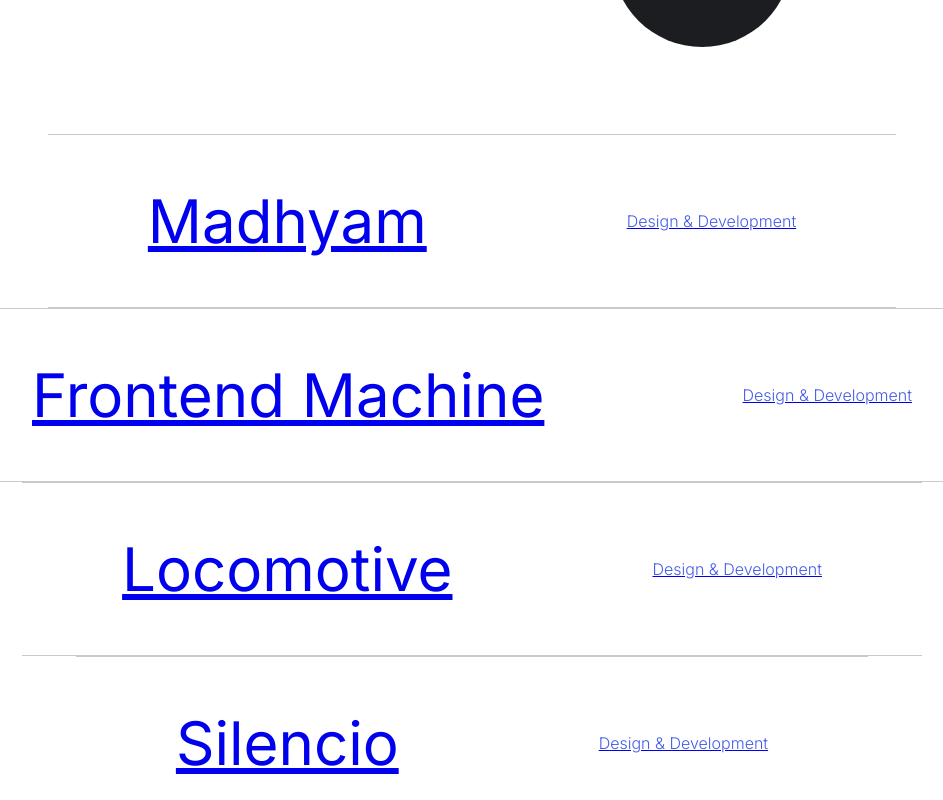
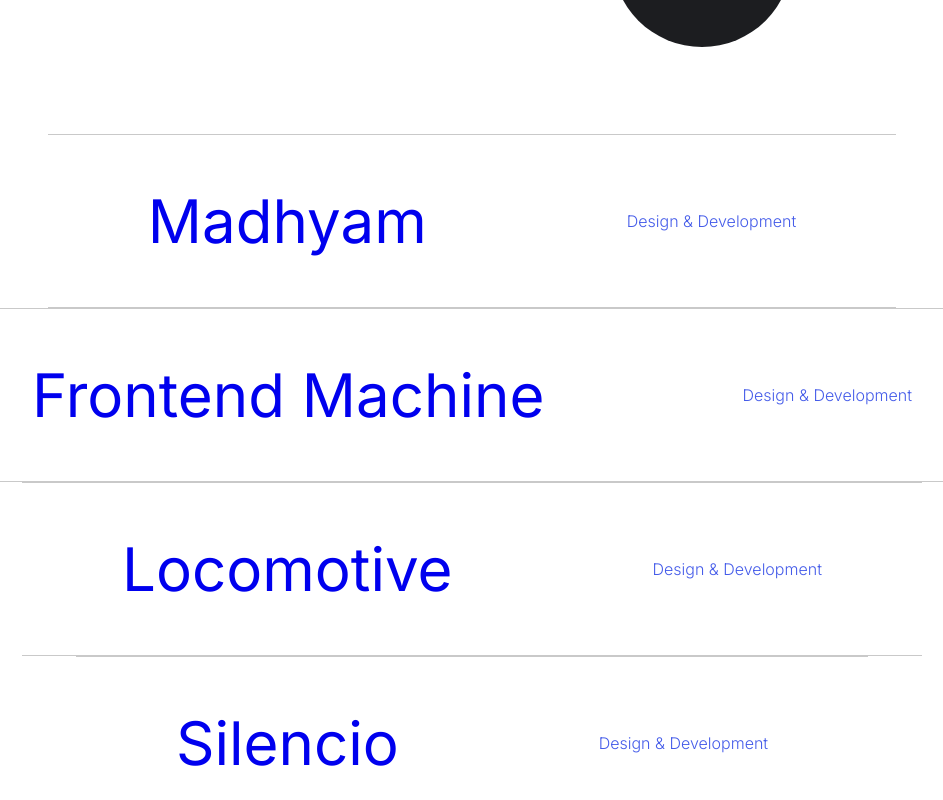
Before and after one commit to Madhyam123/Nextjs_Potofilio, a Next.js app: page / in a window 1280 px wide. Shown: the part 1400-2200 px from the top of the page, without its empty margins (268-1211 px from the left). Built offline with nearby package versions, Linux system fonts and the light colour scheme.

Commit message:
Update style.module.scss

```diff
--- a/src/components/Projects/style.module.scss
+++ b/src/components/Projects/style.module.scss
@@ -5,6 +5,8 @@
     padding-right: 200px;
     flex-direction: column;
     margin-top: 300px;
+    text-decoration: none;
+
 
     .body{
         max-width: 1400px;
@@ -14,6 +16,11 @@
         align-items: center;
         justify-content: center;
         margin-bottom: 100px;
+
+
+        .name{
+            text-decoration: none;
+        }
     }
 
     .modalContainer{
```
